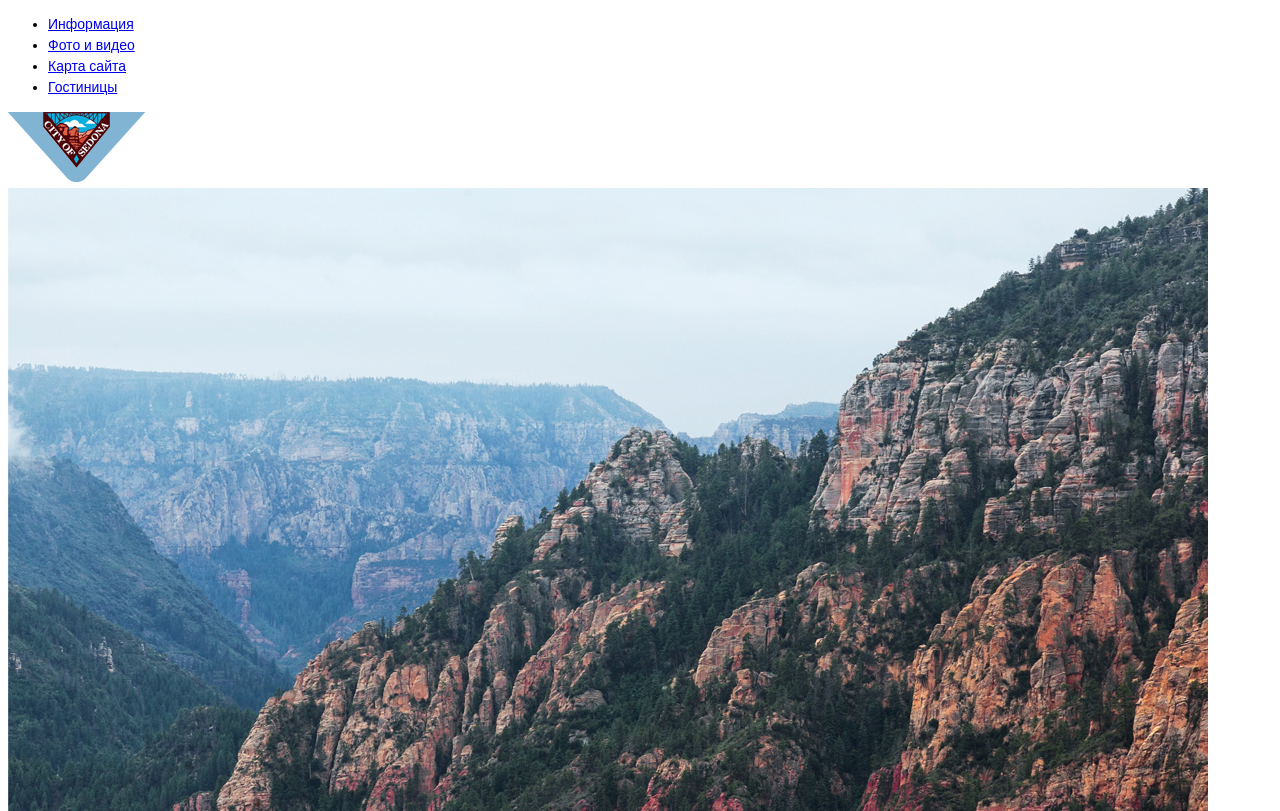
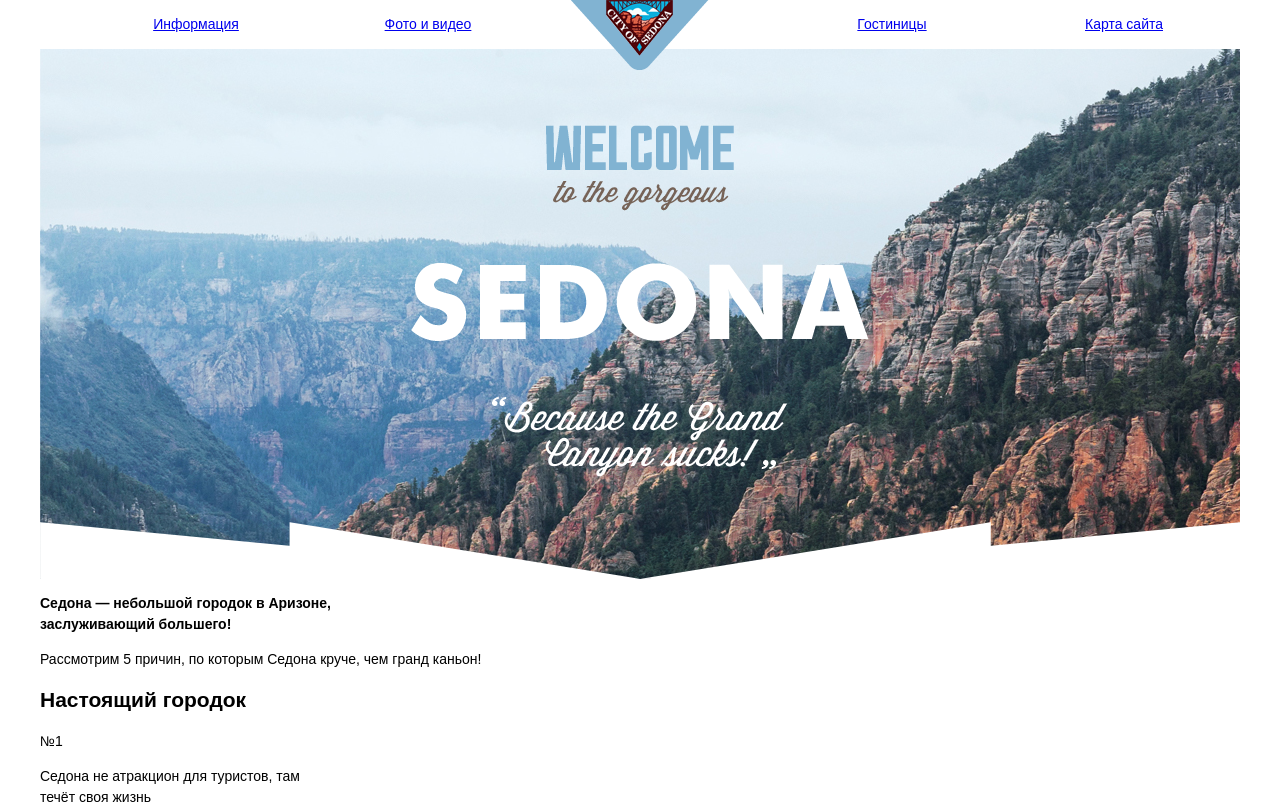
Before and after one commit to Yuri17/343129-sedona, a plain HTML site: page index.html in a window 1280 px wide. Shown: the top 811 px of the page. Drawn offline with Linux system fonts and the light colour scheme.

Commit message:
сетка шапки

```diff
--- a/css/style.css
+++ b/css/style.css
@@ -1,4 +1,16 @@
+html {
+	box-sizing: border-box;
+}
+
+*,
+*:before,
+*:after {
+	box-sizing: inherit;
+}
+
 body {
+	margin: 0;
+	padding: 0;
 	font-size: 14px;
 	line-height: 21px;
 	color: #000000;
@@ -11,3 +23,58 @@ h2 {
 	line-height: 26px;
 	font-weight: bold;
 }
+
+.container {
+	width: 1200px;
+	height: 100%;
+	margin-left: auto;
+	margin-right: auto;
+}
+
+.menu-logo {
+	position: absolute;
+	top: 0;
+	left: 50%;
+	z-index: 10;
+	width: 138px;
+	height: 70px;
+	margin-left: -69px;
+}
+
+.clearfix::after {
+	content: "";
+	clear: both;
+	display: table;
+}
+
+.menu li {
+	float: left;
+	width: 20%;
+	list-style-type: none;
+	text-align: center;
+}
+
+.menu li:nth-child(3),
+.menu li:nth-child(4) {
+	float: right;
+}
+
+.card {
+	position: relative;
+	padding-top: 76px;
+	padding-bottom: 80px;
+	text-align: center;
+	height: 530px;
+	background: url("../img/background-photo.jpg") no-repeat;
+	background-color: #88b4fc;
+}
+
+.card::after {
+	width: 100%;
+	height: 57px;
+	content: "";
+	position: absolute;
+	right: 0;
+	bottom: 0;
+	background: url("../img/mask.png") 0 0 no-repeat;
+}
--- a/index.html
+++ b/index.html
@@ -9,18 +9,18 @@
 			<div class="container">
 				<header class="main-header">
 					<nav>
-						<ul class="menu">
+						<ul class="menu clearfix">
 							<li>
-								<a href="#">Информация<a/>
+								<a href="#">Информация</a>
 							</li>
 							<li>
-								<a href="#">Фото и видео<a/>
+								<a href="#">Фото и видео</a>
 							</li>
 							<li>
-								<a href="#">Карта сайта<a/>
+								<a href="#">Карта сайта</a>
 							</li>
 							<li>
-								<a href="#">Гостиницы<a/>
+								<a href="#">Гостиницы</a>
 							</li>
 						</ul>
 					</nav>
@@ -31,7 +31,7 @@
 
 				<main class="main-index">
 					<div class="card">
-						<img src="img/background-photo.jpg" alt="Welcome" width="1200" height="773">
+						<img src="img/Welcome.png" alt="Welcome" width="458" height="352">
 					</div>
 					<section class="promo">
 						<div class="promo-conteiner">
```
